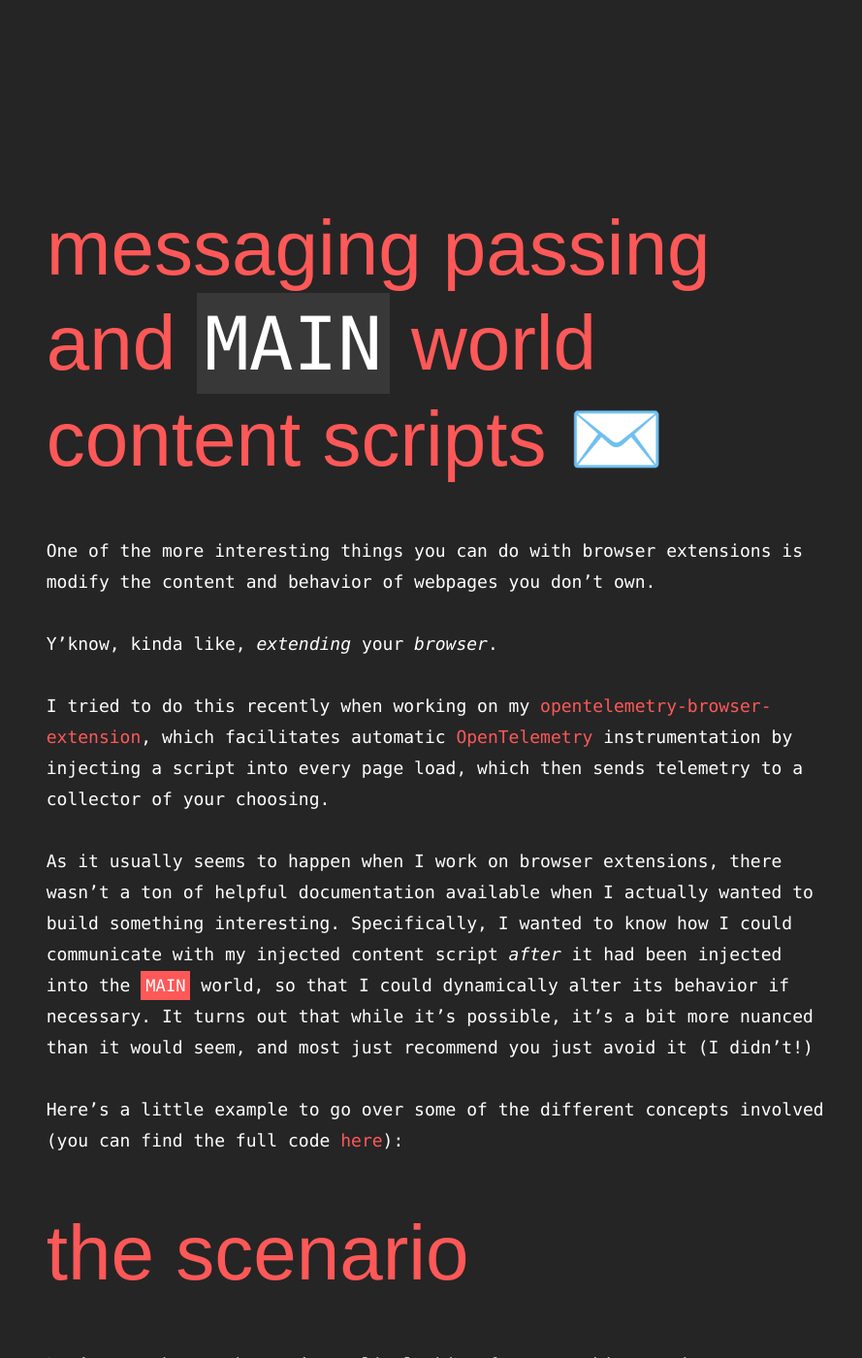
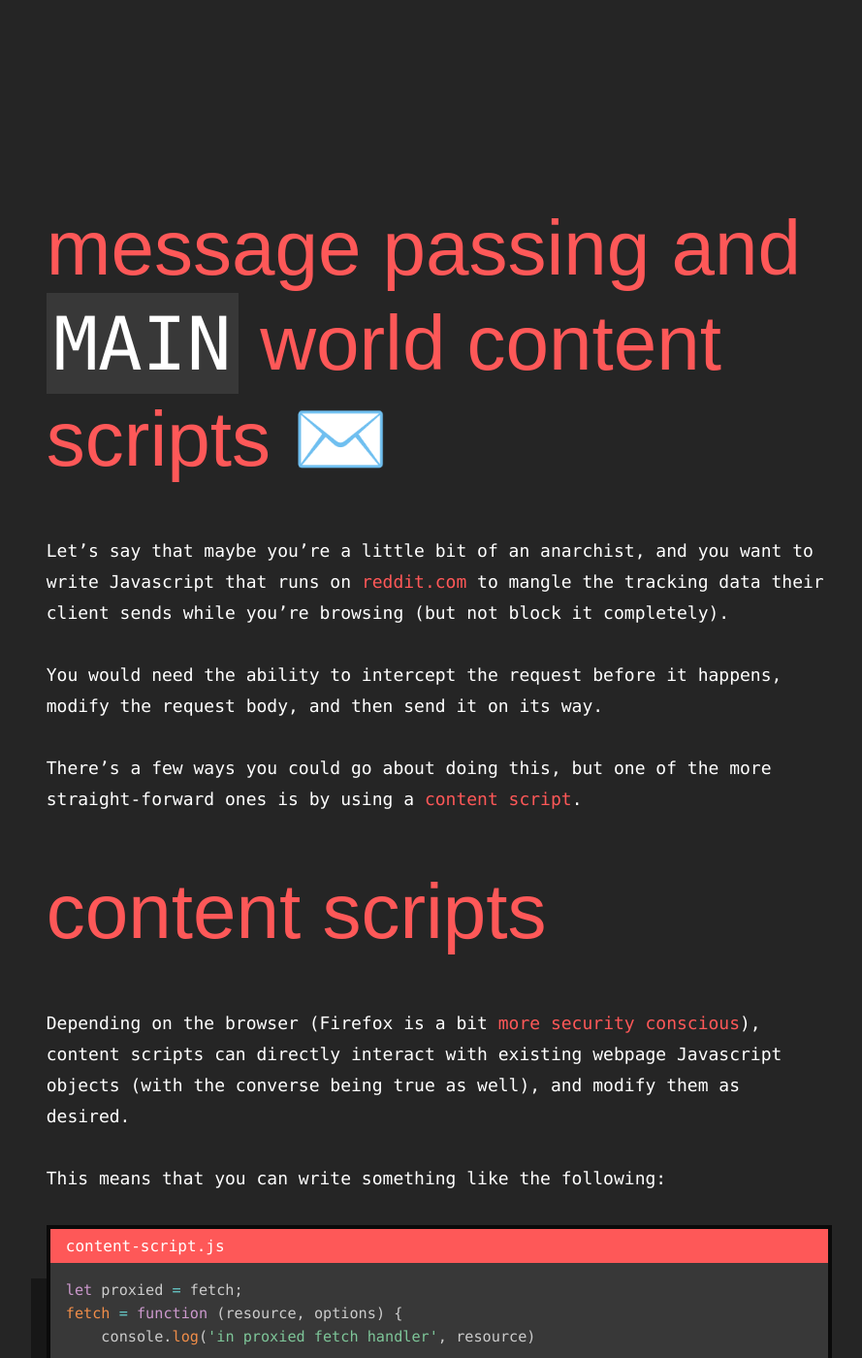
Before and after one commit to tbrockman/tbrockman.github.io, a Jekyll site: the page built from _posts/2024-01-29-content-script-messaging.md, in a window 1280 px wide and 1400 px high. Shown: the whole window at 97% size, without its empty margins (187-1076 px from the left). Built offline with Jekyll 4.4.1, drawn with Linux system fonts in a browser that asks for light colours.

Commit message:
Change mobile styling. Get rid of boring intro.

```diff
--- a/_posts/2024-01-29-content-script-messaging.md
+++ b/_posts/2024-01-29-content-script-messaging.md
@@ -1,24 +1,12 @@
 ---
 layout: post
-title: messaging passing and `MAIN` world content scripts ✉️
+title: message passing and `MAIN` world content scripts ✉️
 date: 2024-01-29 09:32:00 -0400
 author: Theodore Brockman
 categories: chrome extensions content-scripts message-passing
 excerpt: Making up for a lack of browser extension documentation... again.
 thumbnail: /assets/img/hello_world_thumbnail.png
 ---
-
-One of the more interesting things you can do with browser extensions is modify the content and behavior of webpages you don't own.
-
-Y'know, kinda like, _extending_ your _browser_.
-
-I tried to do this recently when working on my [opentelemetry-browser-extension](https://github.com/tbrockman/opentelemetry-browser-extension), which facilitates automatic [OpenTelemetry](https://opentelemetry.io/) instrumentation by injecting a script into every page load, which then sends telemetry to a collector of your choosing.
-
-As it usually seems to happen when I work on browser extensions, there wasn't a ton of helpful documentation available when I actually wanted to build something interesting. Specifically, I wanted to know how I could communicate with my injected content script *after* it had been injected into the [`MAIN`](https://developer.chrome.com/docs/extensions/reference/api/scripting#type-ExecutionWorld) world, so that I could dynamically alter its behavior if necessary. It turns out that while it's possible, it's a bit more nuanced than it would seem, and most just recommend you just avoid it (I didn't!)
-
-Here's a little example to go over some of the different concepts involved (you can find the full code [here](https://github.com/tbrockman/examples/tree/main/main-world-content-script-message-passing)):
-
-# the scenario
 
 Let's say that maybe you're a little bit of an anarchist, and you want to write Javascript that runs on [reddit.com](https://reddit.com) to mangle the tracking data their client sends while you're browsing (but not block it completely).
 
--- a/_sass/post.scss
+++ b/_sass/post.scss
@@ -20,6 +20,10 @@ $breakpoint-mobile: 800px;
 
 	blockquote {
 		padding: 1em 3em !important;
+	}
+
+	h1 {
+		font-size: 4em !important;
 	}
 
 	h2 {
@@ -76,7 +80,7 @@ h1 {
 	font-size: 5rem;
 }
 
->h2 {
+h2 {
 	color: $color-primary;
 	margin-top: 1em;
 	font-size: 3em;
```
